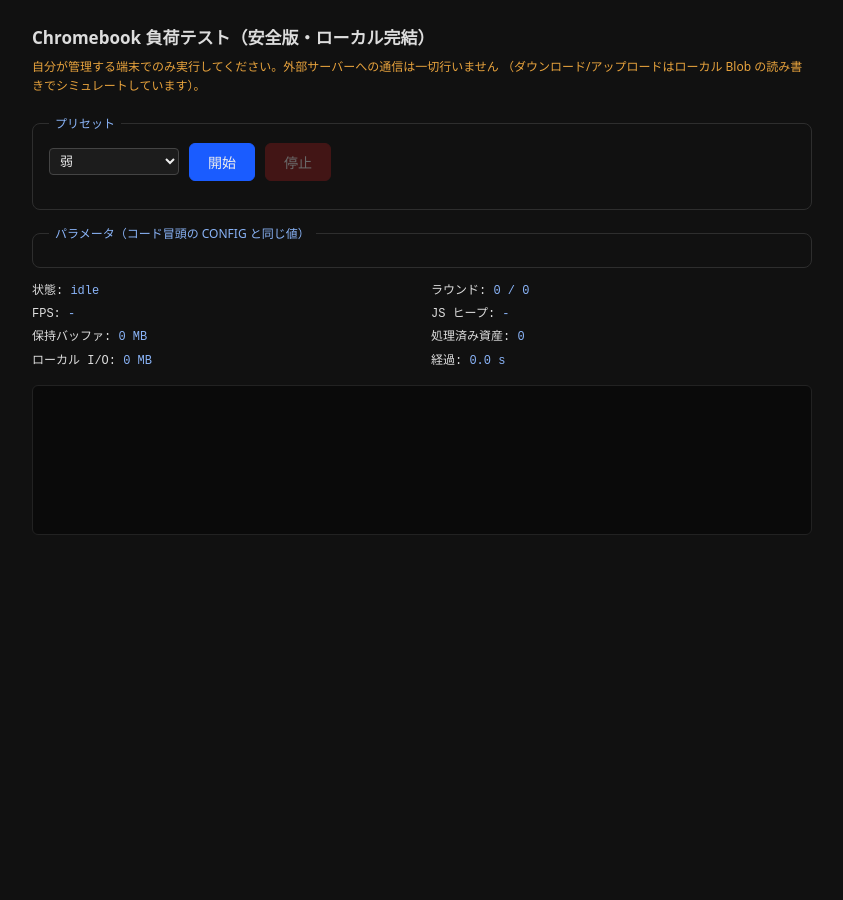
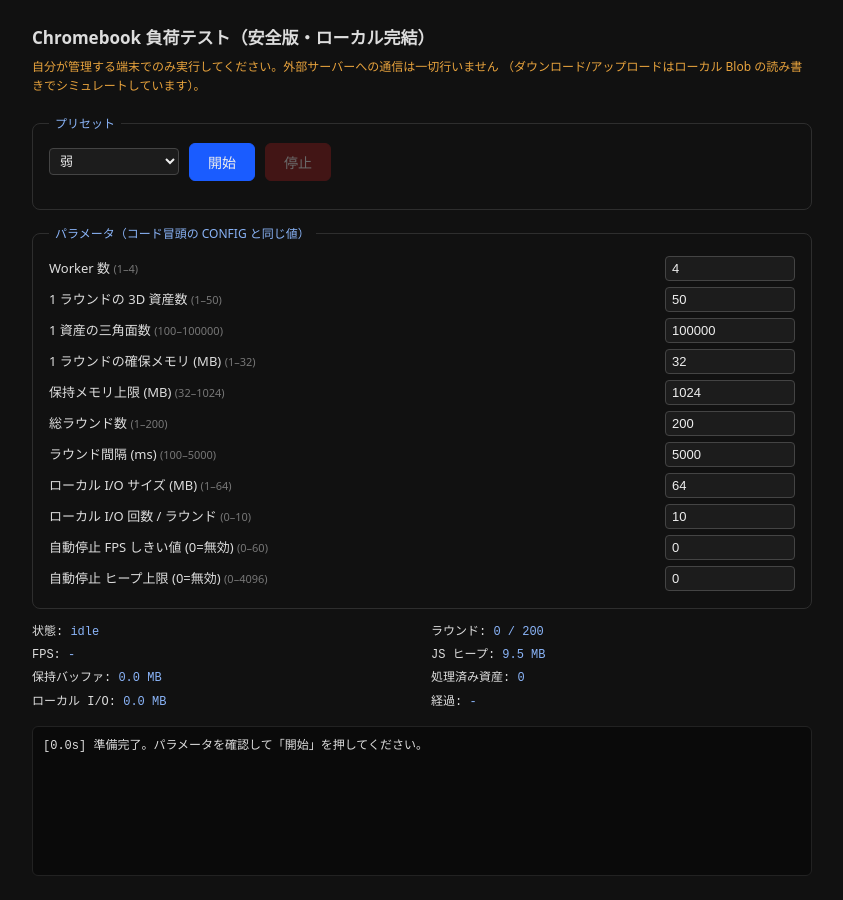
Before and after one commit to hk070064hk-lang/asss, a plain HTML site: page index.html in a window 1280 px wide. Shown: the whole page, without its empty margins (218-1061 px from the left). Before the commit the page ends 800 px from the top, so only its background shows below. Drawn offline with Linux system fonts and the light colour scheme.

Commit message:
Update index.html

```diff
--- a/index.html
+++ b/index.html
@@ -89,8 +89,8 @@ const CONFIG = {
   roundIntervalMs:    5000,   // ラウンド間隔 (ms)                  (100–5000)
   ioMB:               64,     // 1 回のローカル I/O データ量 (MB)   (1–64)
   ioLoops:            10,     // 1 ラウンドあたりのローカル I/O 回数 (0–10)
-  autoStopFps:        #,    // 平均 FPS がこれを下回ったら自動停止 (0=無効)
-  autoStopHeapMB:     #,     // ヒープがこれを超えたら自動停止 (0=無効)
+  autoStopFps:        0,    // 平均 FPS がこれを下回ったら自動停止 (0=無効)
+  autoStopHeapMB:     0,     // ヒープがこれを超えたら自動停止 (0=無効)
 };
 
 /* 強度プリセット（CONFIG の一部をまとめて書き換える） */
```
